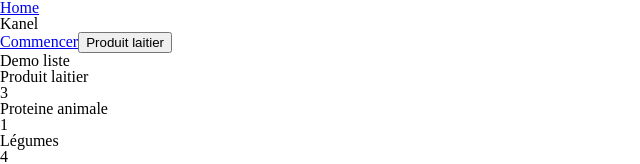
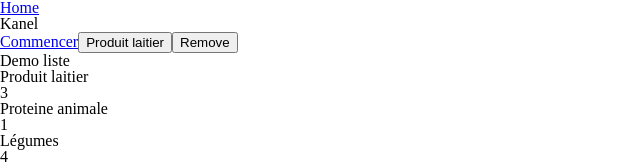
Before and after one commit to antoinechassagne/kanel, a Vue app: page / in a window 1280 px wide. Shown: the top 164 px of the page, without its empty margins (0-640 px from the left). Built offline with nearby package versions, Linux system fonts and the light colour scheme.

Commit message:
:sparkles: Add ButtonAdd component

```diff
--- /dev/null
+++ b/src/components/buttons/ButtonRemove.vue
@@ -0,0 +1,16 @@
+<template>
+  <button @click="click">
+    <slot />
+  </button>
+</template>
+
+<script>
+export default {
+  name: 'ButtonRemove',
+  methods: {
+    click(event) {
+      this.$emit('remove', event);
+    }
+  }
+};
+</script>
--- a/src/views/Home.vue
+++ b/src/views/Home.vue
@@ -3,7 +3,8 @@
     <BaseHeader />
     <Heading level="1">Kanel</Heading>
     <ButtonRouter path="/menus">Commencer</ButtonRouter>
-    <ButtonAdd @clicked="alert">Produit laitier</ButtonAdd>
+    <ButtonAdd @add="alert">Produit laitier</ButtonAdd>
+    <ButtonRemove @remove="alert">Remove</ButtonRemove>
     <List label="Demo liste" :items="items">
       <template v-slot:default="{ item }">
         <p>{{ item.label }}</p>
@@ -20,6 +21,7 @@ import BaseFooter from '@/components/base/BaseFooter';
 import Heading from '@/components/texts/Heading';
 import ButtonRouter from '@/components/buttons/ButtonRouter';
 import ButtonAdd from '@/components/buttons/ButtonAdd';
+import ButtonRemove from '@/components/buttons/ButtonRemove';
 import List from '@/components/texts/List';
 
 export default {
@@ -30,6 +32,7 @@ export default {
     Heading,
     ButtonRouter,
     ButtonAdd,
+    ButtonRemove,
     List
   },
   data() {
```
